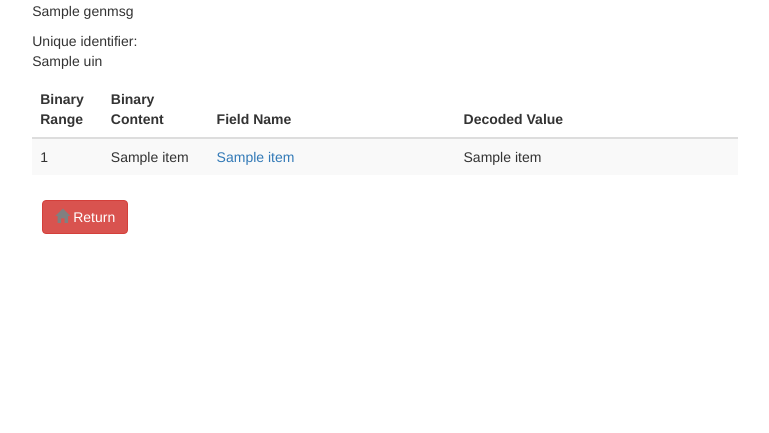
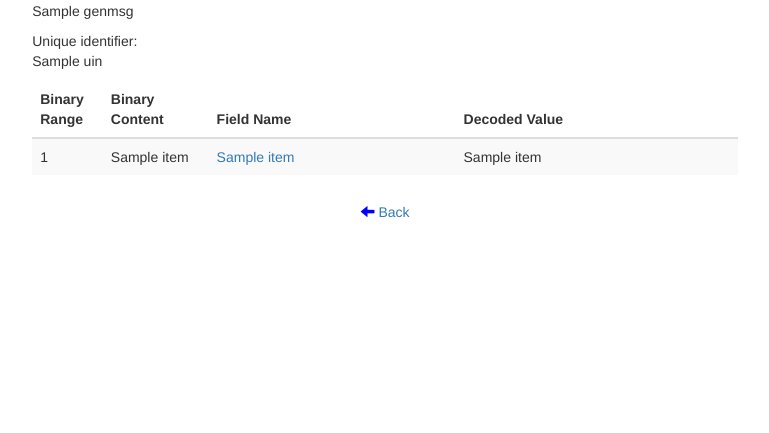
Before and after one commit to caronoff/Decoder2, a Flask app: template templates/output.html in a window 1280 px wide. Shown: the part 147-580 px from the top of the page, without its empty margins (255-1024 px from the left). Run offline with Flask 2, Linux system fonts and the light colour scheme; the template is opened without the code that fills it: most values are stand-ins (such as "Sample title", 1, 10 or a date in 2020); parts of the project's set-up code (start-up, migrations or seed data) failed here and were passed over; some libraries are stand-ins or nearby versions.

Commit message:
requirements

```diff
--- a/__init__.py
+++ b/__init__.py
@@ -398,9 +398,9 @@ def binary(msg):
 @app.route("/decodedl",methods=['GET'])
 def decodedl():
     hexcode = str(request.args.get('hex_code'))
-    return decoded(hexcode,True)
+    return decoded(hexcode,True, 'encodehex')
 @app.route("/decoded/<hexcode>")
-def decoded(hexcode,locationinfo=False):
+def decoded(hexcode,locationinfo=False,backpage='decode'):
     flds = [('Organization','name'),
             ('Address','address'),
             ('City','city'),
@@ -480,7 +480,8 @@ def decoded(hexcode,locationinfo=False):
                                tacflds=tflds,
                                showmenu=MENU,
                                gmap_key=gmap_key,
-                               locationinfo=locationinfo)
+                               locationinfo=locationinfo,
+                               back=backpage)
     except (decodehex2.Gen2.Gen2Error or decodehex2.HexError) as err:  # decodehex2.HexError or
         print(err.value,err.message)
         return render_template('badhex.html',errortype=err.value,errormsg=err.message)
--- a/templates/output.html
+++ b/templates/output.html
@@ -113,9 +113,9 @@
 {% endfor %}
     </tbody>
   </table>
-        <div class="btn-toolbar">
-        <a href="/decode" class="btn btn-danger"  style="margin-top: auto ; display:block; text-align: center">
-          <span class="glyphicon glyphicon-home" style="color:gray"></span> Return
+        <div >
+        <a href="/{{back}}" class="btn btn-success-lg"  style="margin-top: auto ; display:block; text-align: center">
+          <span class="glyphicon glyphicon-arrow-left" style="color:blue"></span> Back
         </a>
             {% if showmenu %}
             <a href="/bch/{{hexcode}}" class="btn btn--default"  style="margin-top: auto ; display:block; text-align: center">
```
